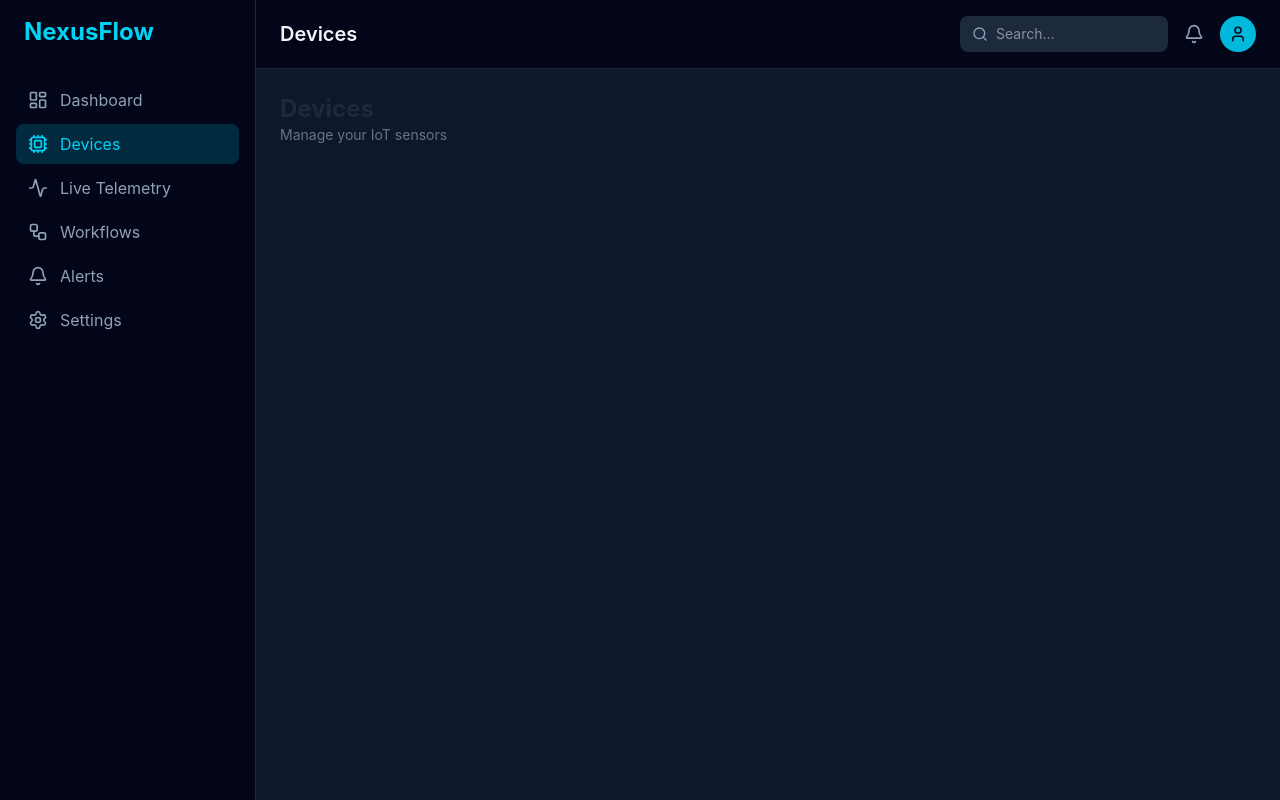
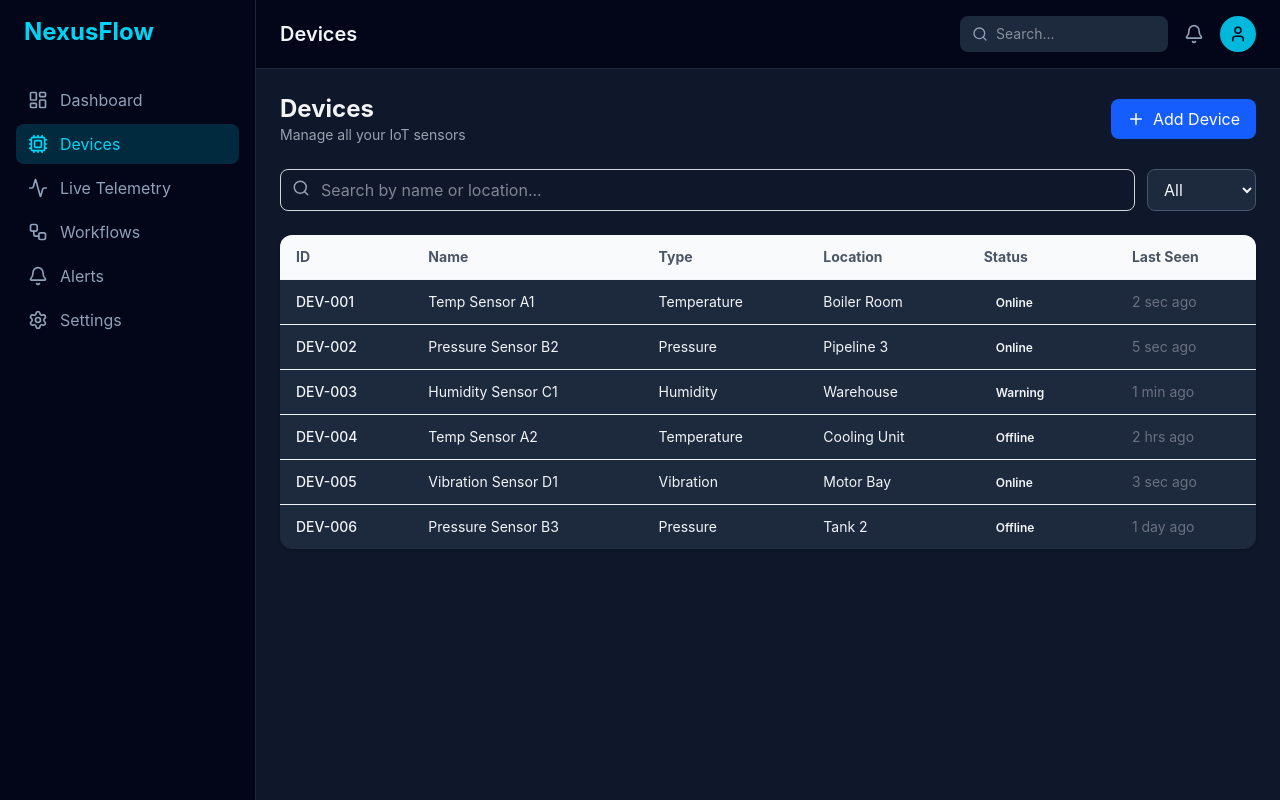
Before and after one commit to PayalPatidar155/NexusFlow, a React (Vite) app in the folder client/: page /devices in a window 1280 px wide. Built offline with nearby package versions, Linux system fonts and the light colour scheme.

Commit message:
feat: add Devices page with search, filter, add device model (dark theme)

```diff
--- /dev/null
+++ b/client/src/data/devices.js
@@ -0,0 +1,8 @@
+export const devicesData = [
+  { id: "DEV-001", name: "Temp Sensor A1", type: "Temperature", location: "Boiler Room", status: "Online", lastSeen: "2 sec ago" },
+  { id: "DEV-002", name: "Pressure Sensor B2", type: "Pressure", location: "Pipeline 3", status: "Online", lastSeen: "5 sec ago" },
+  { id: "DEV-003", name: "Humidity Sensor C1", type: "Humidity", location: "Warehouse", status: "Warning", lastSeen: "1 min ago" },
+  { id: "DEV-004", name: "Temp Sensor A2", type: "Temperature", location: "Cooling Unit", status: "Offline", lastSeen: "2 hrs ago" },
+  { id: "DEV-005", name: "Vibration Sensor D1", type: "Vibration", location: "Motor Bay", status: "Online", lastSeen: "3 sec ago" },
+  { id: "DEV-006", name: "Pressure Sensor B3", type: "Pressure", location: "Tank 2", status: "Offline", lastSeen: "1 day ago" },
+];
--- a/client/src/pages/Devices.jsx
+++ b/client/src/pages/Devices.jsx
@@ -1,5 +1,182 @@
-import PageHeader from "../components/ui/PageHeader";
+import { useState } from "react";
+import { Search, Plus, X } from "lucide-react";
+import { devicesData } from "../data/devices";
 
-export default function Devices() {
-  return <PageHeader title="Devices" subtitle="Manage your IoT sensors" />;
+const statusStyles = {
+  Online: "bg-green-100 text-green-700",
+  Offline: "bg-gray-200 text-gray-600",
+  Warning: "bg-yellow-100 text-yellow-700",
+};
+
+function Devices() {
+  const [devices, setDevices] = useState(devicesData);
+  const [search, setSearch] = useState("");
+  const [statusFilter, setStatusFilter] = useState("All");
+  const [showModal, setShowModal] = useState(false);
+  const [form, setForm] = useState({ name: "", type: "Temperature", location: "" });
+
+  const filteredDevices = devices.filter((d) => {
+    const matchesSearch =
+      d.name.toLowerCase().includes(search.toLowerCase()) ||
+      d.location.toLowerCase().includes(search.toLowerCase());
+    const matchesStatus = statusFilter === "All" || d.status === statusFilter;
+    return matchesSearch && matchesStatus;
+  });
+
+  const handleChange = (e) => {
+    setForm({ ...form, [e.target.name]: e.target.value });
+  };
+
+  const handleAddDevice = (e) => {
+    e.preventDefault();
+    if (!form.name.trim() || !form.location.trim()) return;
+
+    const newDevice = {
+      id: `DEV-${String(devices.length + 1).padStart(3, "0")}`,
+      name: form.name,
+      type: form.type,
+      location: form.location,
+      status: "Online",
+      lastSeen: "just now",
+    };
+
+    setDevices([newDevice, ...devices]);
+    setForm({ name: "", type: "Temperature", location: "" });
+    setShowModal(false);
+  };
+
+  return (
+    <div className="space-y-6">
+      {/* Header */}
+      <div className="flex flex-col gap-3 sm:flex-row sm:items-center sm:justify-between">
+        <div>
+          <h1 className="text-2xl font-bold text-gray-100">Devices</h1>
+          <p className="text-sm text-gray-400">Manage all your IoT sensors</p>
+        </div>
+        <button
+          onClick={() => setShowModal(true)}
+          className="flex items-center justify-center gap-2 rounded-lg bg-blue-600 px-4 py-2 text-white hover:bg-blue-700"
+        >
+          <Plus size={18} /> Add Device
+        </button>
+      </div>
+
+      {/* Search + Filter */}
+      <div className="flex flex-col gap-3 sm:flex-row">
+        <div className="relative flex-1">
+          <Search size={18} className="absolute left-3 top-2.5 text-gray-400" />
+          <input
+            type="text"
+            placeholder="Search by name or location..."
+            value={search}
+            onChange={(e) => setSearch(e.target.value)}
+            className="w-full rounded-lg border border-gray-300 py-2 pl-10 pr-3 focus:outline-none focus:ring-2 focus:ring-blue-500"
+          />
+        </div>
+        <select
+  value={statusFilter}
+  onChange={(e) => setStatusFilter(e.target.value)}
+  className="rounded-lg border border-slate-600 bg-slate-800 px-3 py-2 text-slate-100 focus:outline-none focus:ring-2 focus:ring-blue-500"
+>
+  <option className="bg-slate-800 text-slate-100">All</option>
+  <option className="bg-slate-800 text-slate-100">Online</option>
+  <option className="bg-slate-800 text-slate-100">Offline</option>
+  <option className="bg-slate-800 text-slate-100">Warning</option>
+</select>
+      </div>
+
+      {/* Table */}
+      <div className="overflow-x-auto rounded-xl bg-slate-800 text-slate-100 shadow">
+        <table className="w-full text-left text-sm">
+          <thead className="bg-gray-50 text-gray-600">
+            <tr>
+              <th className="px-4 py-3">ID</th>
+              <th className="px-4 py-3">Name</th>
+              <th className="px-4 py-3">Type</th>
+              <th className="px-4 py-3">Location</th>
+              <th className="px-4 py-3">Status</th>
+              <th className="px-4 py-3">Last Seen</th>
+            </tr>
+          </thead>
+          <tbody>
+            {filteredDevices.map((d) => (
+              <tr key={d.id} className="border-t hover:bg-gray-50">
+                <td className="px-4 py-3 font-medium">{d.id}</td>
+                <td className="px-4 py-3">{d.name}</td>
+                <td className="px-4 py-3">{d.type}</td>
+                <td className="px-4 py-3">{d.location}</td>
+                <td className="px-4 py-3">
+                  <span className={'rounded-full px-3 py-1 text-xs font-semibold ${statusStyles[d.status]}'}>
+                    {d.status}
+                  </span>
+                </td>
+                <td className="px-4 py-3 text-gray-500">{d.lastSeen}</td>
+              </tr>
+            ))}
+            {filteredDevices.length === 0 && (
+              <tr>
+                <td colSpan="6" className="px-4 py-8 text-center text-gray-500">
+                  No devices found
+                </td>
+              </tr>
+            )}
+          </tbody>
+        </table>
+      </div>
+
+      {/* Add Device Modal */}
+      {showModal && (
+  <div className="fixed inset-0 z-50 flex items-center justify-center bg-black/60 p-4">
+    <form
+      onSubmit={handleAddDevice}
+      className="w-full max-w-md space-y-4 rounded-xl bg-slate-800 p-6 text-slate-100"
+    >
+      <div className="flex items-center justify-between">
+        <h2 className="text-lg font-bold">Add New Device</h2>
+        <button type="button" onClick={() => setShowModal(false)}>
+          <X size={20} />
+        </button>
+      </div>
+
+      <input
+        name="name"
+        value={form.name}
+        onChange={handleChange}
+        placeholder="Device name"
+        className="w-full rounded-lg border border-slate-600 bg-slate-700 px-3 py-2 text-slate-100 placeholder-slate-400 focus:outline-none focus:ring-2 focus:ring-blue-500"
+      />
+
+      <select
+        name="type"
+        value={form.type}
+        onChange={handleChange}
+        className="w-full rounded-lg border border-slate-600 bg-slate-700 px-3 py-2 text-slate-100 focus:outline-none focus:ring-2 focus:ring-blue-500"
+      >
+        <option>Temperature</option>
+        <option>Pressure</option>
+        <option>Humidity</option>
+        <option>Vibration</option>
+      </select>
+
+      <input
+        name="location"
+        value={form.location}
+        onChange={handleChange}
+        placeholder="Location"
+        className="w-full rounded-lg border border-slate-600 bg-slate-700 px-3 py-2 text-slate-100 placeholder-slate-400 focus:outline-none focus:ring-2 focus:ring-blue-500"
+      />
+
+      <button
+        type="submit"
+        className="w-full rounded-lg bg-blue-600 py-2 text-white hover:bg-blue-700"
+      >
+        Save Device
+      </button>
+    </form>
+  </div>
+)}
+    </div>
+  );
 }
+
+export default Devices;
```
